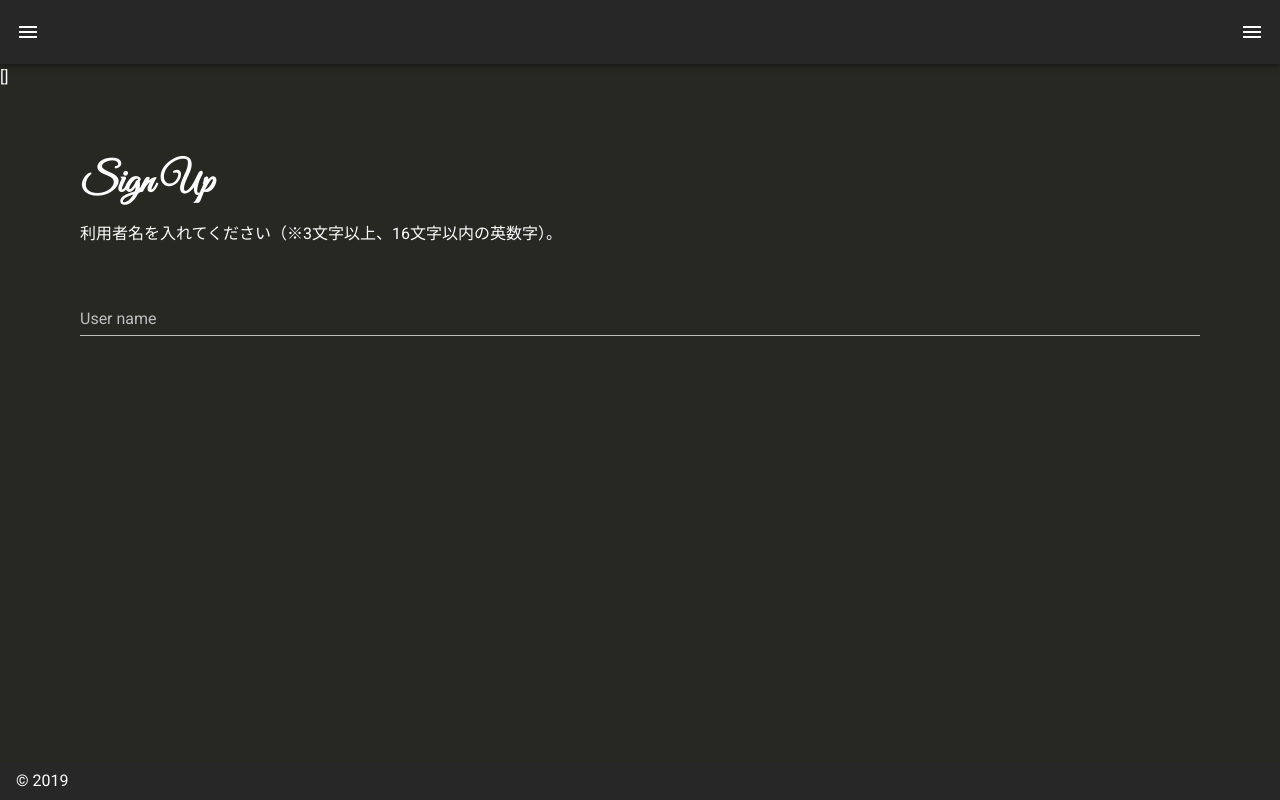
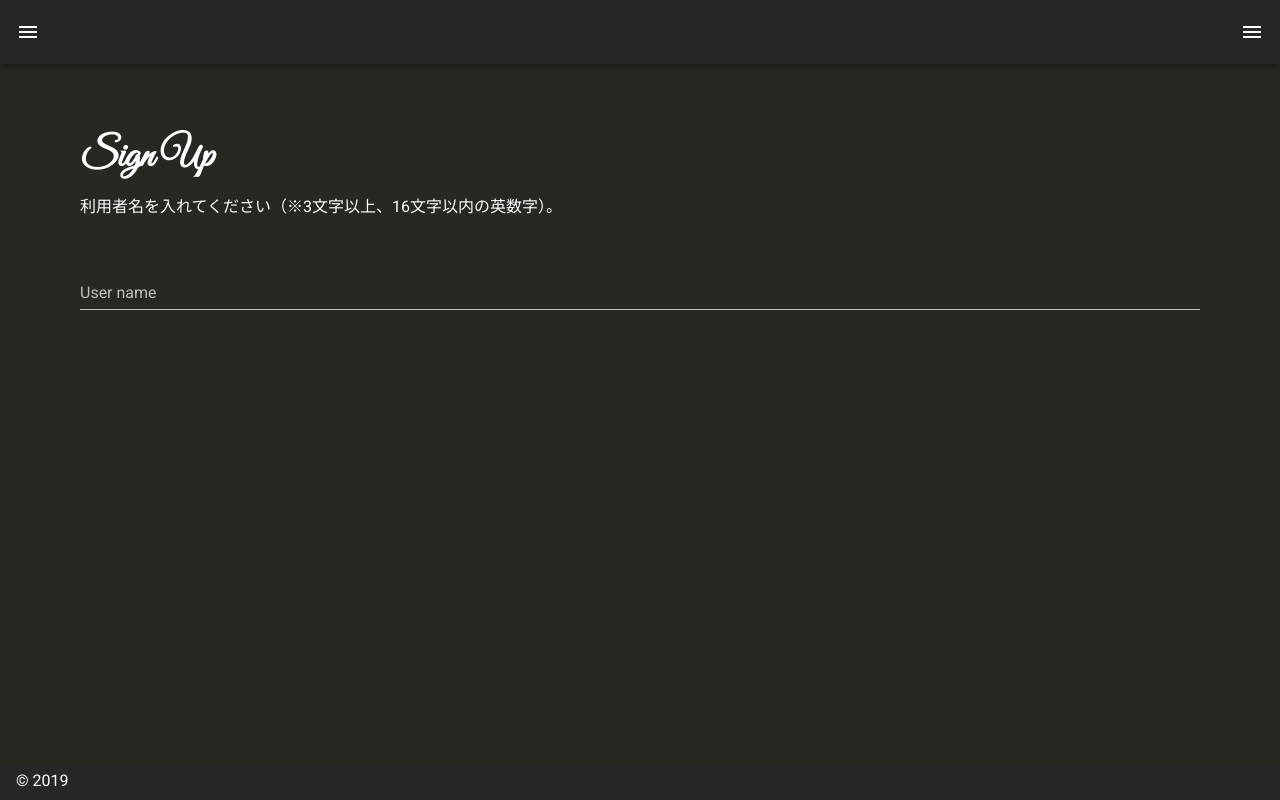
Before and after one commit to hanahageWanko/node-api, a Nuxt app in the folder viewer/: page / in a window 1280 px wide. Built offline with nearby package versions, Linux system fonts and the light colour scheme.

Commit message:
remove element

```diff
--- a/viewer/src/layouts/default.vue
+++ b/viewer/src/layouts/default.vue
@@ -39,7 +39,6 @@
     </v-app-bar>
     <v-main class="main-wrapper">
       <v-container fluid>
-        {{ GlossaryList }}
         <nuxt />
       </v-container>
     </v-main>
```
